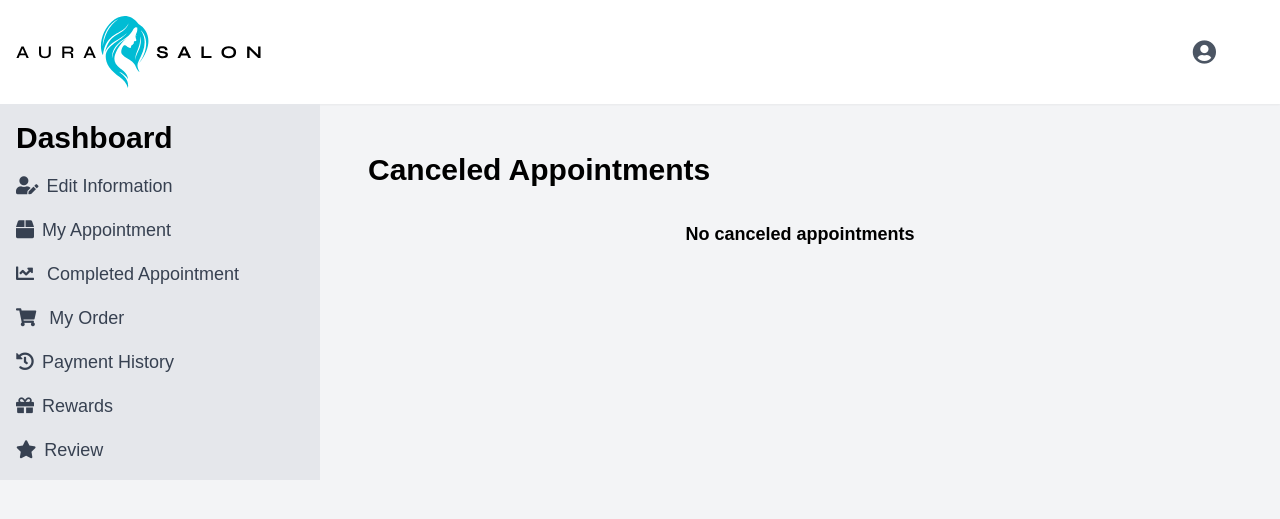
After one commit to KiranPila-Shrestha/BeautySalonHouse, a Django app: page /Cancelappointments in a window 1280 px wide. The commit adds this page. Shown: the top 519 px of the page. Run offline with Django 4.2, Linux system fonts and the light colour scheme; data that the repository does not hold is empty; some libraries are stand-ins or nearby versions.

Commit message:
Done the approvement and reject appointment update.

```diff
--- a/BeautySalonHouse/Appointment/admin.py
+++ b/BeautySalonHouse/Appointment/admin.py
@@ -4,3 +4,4 @@
 # Register your models here.
 admin.site.register(BookAppointment)
 admin.site.register(AppointmentFeedback)
+admin.site.register( CanceledAppointment)
--- a/BeautySalonHouse/Appointment/urls.py
+++ b/BeautySalonHouse/Appointment/urls.py
@@ -12,6 +12,7 @@
                path('appointments', views.Appointments, name='appointments'),
                  path('completeappointments', views.CompleteAppointments, name='completeappointments'),
                  path('Usercompleteappointments', views.UserCompleteAppointments, name='Usercompleteappointments'),
+                  path('Cancelappointments', views.CancelAppointments, name='Cancelappointments'),
             #    path('feedback', views.feedback, name='feedback'),
 
                 ]
--- a/BeautySalonHouse/Appointment/views.py
+++ b/BeautySalonHouse/Appointment/views.py
@@ -98,8 +98,19 @@
         booking = BookAppointment.objects.get(id=bookingId)
         print(booking)
 
-        if "delete" in request.POST:
-            booking.delete()
+        if "cancel" in request.POST:
+            # Mark the appointment as canceled
+            booking.status = 'Canceled'
+            booking.save()
+
+            # Save the details in the canceled appointments model
+            canceled_booking = CanceledAppointment.objects.create(
+                user=booking.user,
+                appointment=booking,
+                canceledDate=timezone.now()
+            )
+            canceled_booking.save()
+
             send_mail(
                 'Appointment is Rejected',
                 'Your appointment has been rejected by the staff member',
@@ -129,6 +140,19 @@
 
     }
     return render(request, 'Staff/Technican_Dashboard.html', context)
+
+
+#display all the cancel appointment
+
+def CancelAppointments(request):
+    # Retrieve all canceled appointments
+    canceled_appointments = BookAppointment.objects.filter(status='Canceled')
+
+    context = {
+        'canceled_appointments': canceled_appointments
+    }
+
+    return render(request, 'Staff/cancel_appointment.html', context)
 
 # Complete Appointments view
 def CompleteAppointments(request):
@@ -202,40 +226,6 @@
 
 
 
-#User Appointment History   for pending and confirm
-# def appointmentHistory(request):
-#     #filter appoint of current user
-#     booking_requests = BookAppointment.objects.filter(user= request.user)
-
-#     hasCompletedAppointments = BookAppointment.objects.filter(user= request.user, status= 'Confirmed').exists()
-
-#     currentDate = datetime.now().date()
-
-#     for booking_request in booking_requests:
-#         if booking_request.bookDate < currentDate:
-#             bookings = BookAppointment.objects.filter(user= request.user, bookDate= booking_request.bookDate)
-#             for booking in bookings:
-#                 booking.status = 'Confirm'
-#                 booking.save()
-
-#         else:
-#             bookings = BookAppointment.objects.filter(user= request.user, bookDate= booking_request.bookDate)
-#             for booking in bookings:
-#                 booking.status = 'Pending'
-#                 booking.save()
-
-
-
-
-#     context = {
-#         'hasCompletedAppointments' : hasCompletedAppointments,
-#         'booking_requests' : booking_requests,
-#         # 'userFeedBack' : userFeedBack,
-#         # 'feedback' : feedback,
-#         }
-
-
-#     return render(request, 'User_Profile_Management/appointmenthistory.html', context)
 
 
 def appointmentHistory(request):
@@ -270,6 +260,7 @@
     feedback = None
 
 
+
     if request.method == 'POST' and 'submitFeedback' in request.POST:
         bookingID = request.POST.get('bookingId')
         print(bookingID)
@@ -289,6 +280,7 @@
         feedback = AppointmentFeedback.objects.filter(user= request.user)
 
 
+
     if(userFeedBack):
         print("aaaaaaaaaaaaaaaaaaa", userFeedBack )
     currentUser = str(request.user)
@@ -302,29 +294,6 @@
         'userFeedBack' : userFeedBack,
         'feedback' : feedback,
 
+
     }
     return render(request, 'User_Profile_Management/Usercompletedappointment.html', context)
-
-
-# if request.method == 'POST' and 'submitFeedback' in request.POST:
-#         bookingID = request.POST.get('bookingId')
-#         feedback = request.POST.get('feedback')
-
-#         booking = get_object_or_404(BookAppointment, id=bookingID)
-#         feedback = AppointmentFeedback(appointment=booking, user=request.user, feedback=feedback)
-#         feedback.save()
-#         messages.success(request, 'Feedback has been submitted successfully.')
-
-
-#         print("POST VAKO XA",bookingID, feedback)
-
-
-
-
-
-    # for booking_request in booking_requests:
-
-    #     userFeedBack = AppointmentFeedback.objects.filter(user= request.user, appointment = booking_request)
-    #     feedback = AppointmentFeedback.objects.filter(user= request.user)
-    #     if(userFeedBack):
-    #         print("aaaaaaaaaaaaaaaaaaa", userFeedBack )
--- a/BeautySalonHouse/templates/Base_Content/Base_Dashboard.html
+++ b/BeautySalonHouse/templates/Base_Content/Base_Dashboard.html
@@ -123,6 +123,12 @@
                 <i class="fas fa-chart-line mr-2"></i> Complete Appointment
               </a>
             </li>
+
+            <li class="mb-4">
+              <a href="{% url 'Cancelappointments' %}" class="block text-gray-700 hover:text-cyan-500">
+                <i class="fas fa-chart-line mr-2"></i> Rejected Appointment
+              </a>
+            </li>
             <li class="mb-4">
               <a href="{% url 'EditProfile' user_id=request.user.id %}" class="block text-gray-700 hover:text-cyan-500">
                 <i class="fas fa-user mr-2"></i>Edit Profile
--- a/BeautySalonHouse/templates/Staff/Technican_Dashboard.html
+++ b/BeautySalonHouse/templates/Staff/Technican_Dashboard.html
@@ -76,7 +76,7 @@
                       </td>
                       <input type="hidden" name="bookingApprove" value="{{booking_request.id}}" />
                       <td class="px-6 py-4 whitespace-nowrap">
-                          <button name="delete" class="bg-red-500 hover:bg-red-700 text-white font-bold py-2 px-4 rounded">
+                          <button name="cancel" class="bg-red-500 hover:bg-red-700 text-white font-bold py-2 px-4 rounded">
                               Delete
                           </button>
                       </td>
--- /dev/null
+++ b/BeautySalonHouse/templates/Staff/cancel_appointment.html
@@ -0,0 +1,43 @@
+{% extends 'Base_content/Base_Dashboard.html'%}
+
+{% block content %}
+<body class="bg-gray-100">
+    <div class="container mx-auto py-8">
+        <h1 class="text-3xl font-semibold text-left ml-8 mb-8"> Canceled Appointments </h1>
+        {% if canceled_appointments %}
+            <div class="bg-white shadow overflow-hidden sm:rounded-lg">
+                <div class="overflow-x-auto">
+                    <table class="min-w-full divide-y divide-gray-200">
+                        <thead class="bg-gray-50">
+                            <tr>
+                                <th scope="col" class="px-6 py-3 text-left md:text-xl font-medium font-semibold text-gray-700 tracking-wider">Date</th>
+                                <th scope="col" class="px-6 py-3 text-left md:text-xl font-medium font-semibold text-gray-700 tracking-wider">Time</th>
+                                <th scope="col" class="px-6 py-3 text-left md:text-xl font-medium font-semibold text-gray-700 tracking-wider">Customer Name</th>
+                                <th scope="col" class="px-6 py-3 text-left md:text-xl font-medium font-semibold text-gray-700 tracking-wider">Stylist</th>
+                                <th scope="col" class="px-6 py-3 text-left md:text-xl font-medium font-semibold text-gray-700 tracking-wider">Service</th>
+                                <th scope="col" class="px-6 py-3 text-left md:text-xl font-medium font-semibold text-gray-700 tracking-wider">Status</th>
+                            </tr>
+                        </thead>
+                        <tbody class="bg-white divide-y divide-gray-200">
+                            {% for appointment in canceled_appointments %}
+                            <tr>
+                                <td class="px-6 py-4 whitespace-nowrap text-lg md:text-lg">{{ appointment.bookDate }}</td>
+                                <td class="px-6 py-4 whitespace-nowrap text-lg md:text-lg">{{ appointment.bookTime }}</td>
+                                <td class="px-6 py-4 whitespace-nowrap text-center text-lg md:text-lg">{{ appointment.user }}</td>
+                                <td class="px-6 py-4 whitespace-nowrap text-lg md:text-lg">{{ appointment.staff }}</td>
+                                <td class="px-6 py-4 whitespace-nowrap text-lg md:text-lg">{{ appointment.service }}</td>
+                                <td class="px-6 py-4 whitespace-nowrap text-lg md:text-lg {% if appointment.status == 'Canceled' %}text-red-600 font-medium{% endif %}">
+                                    {{ appointment.status }}
+                                </td>
+                            </tr>
+                            {% endfor %}
+                        </tbody>
+                    </table>
+                </div>
+            </div>
+        {% else %}
+            <p class="text-center text-lg font-semibold mt-4">No canceled appointments</p>
+        {% endif %}
+    </div>
+</body>
+{% endblock %}
--- a/BeautySalonHouse/templates/landing_page/service.html
+++ b/BeautySalonHouse/templates/landing_page/service.html
@@ -66,7 +66,7 @@
     <!-- Hair Service -->
     <div class="bg-white shadow-md rounded-lg overflow-hidden p-4 ">
       <img
-        src="static/Image/service-4.jpg"
+        src="static/Image/Hair image/service-4.jpg"
         alt="Hair Service"
         style="height: 400px; width: 350px"
       />
@@ -126,7 +126,7 @@
     <!-- Nail Service -->
     <div class="bg-white shadow-md rounded-lg overflow-hidden">
       <img
-        src="static/Image/snail.jpeg"
+        src="static/Image/nail/snail.jpeg"
         alt="Nail Service"
         style="height: 400px; width: 350px"
       />
@@ -384,6 +384,7 @@
 {% endfor %}
 
 
+
 {% endblock %}
 </body>
 <html>
```
Also changed, not shown: BeautySalonHouse/Appointment/models.py (+22 -0 lines), BeautySalonHouse/templates/landing_page/Hairservice.html (+14 -0 lines), BeautySalonHouse/Appointment/migrations/0007_bookinglog_canceledappointment.py (added), BeautySalonHouse/users/urls.py (line endings or trailing spaces).
